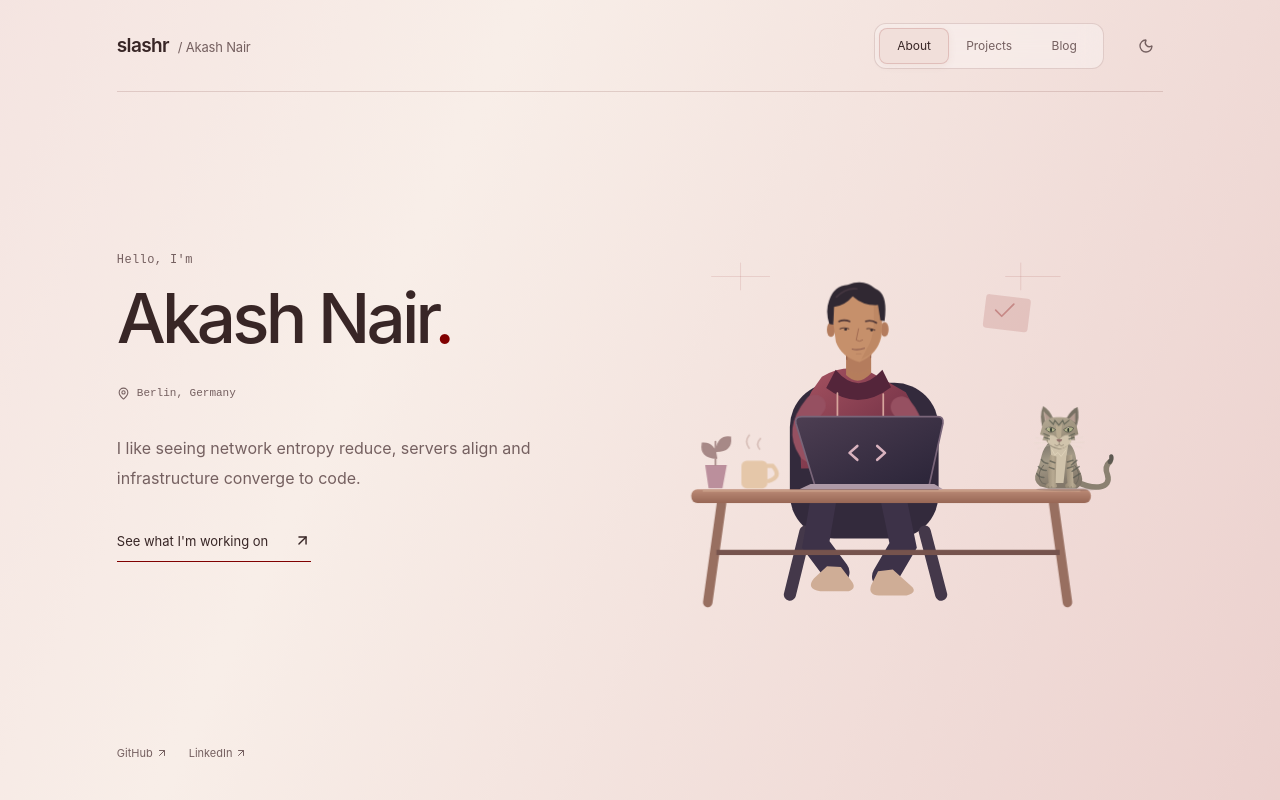
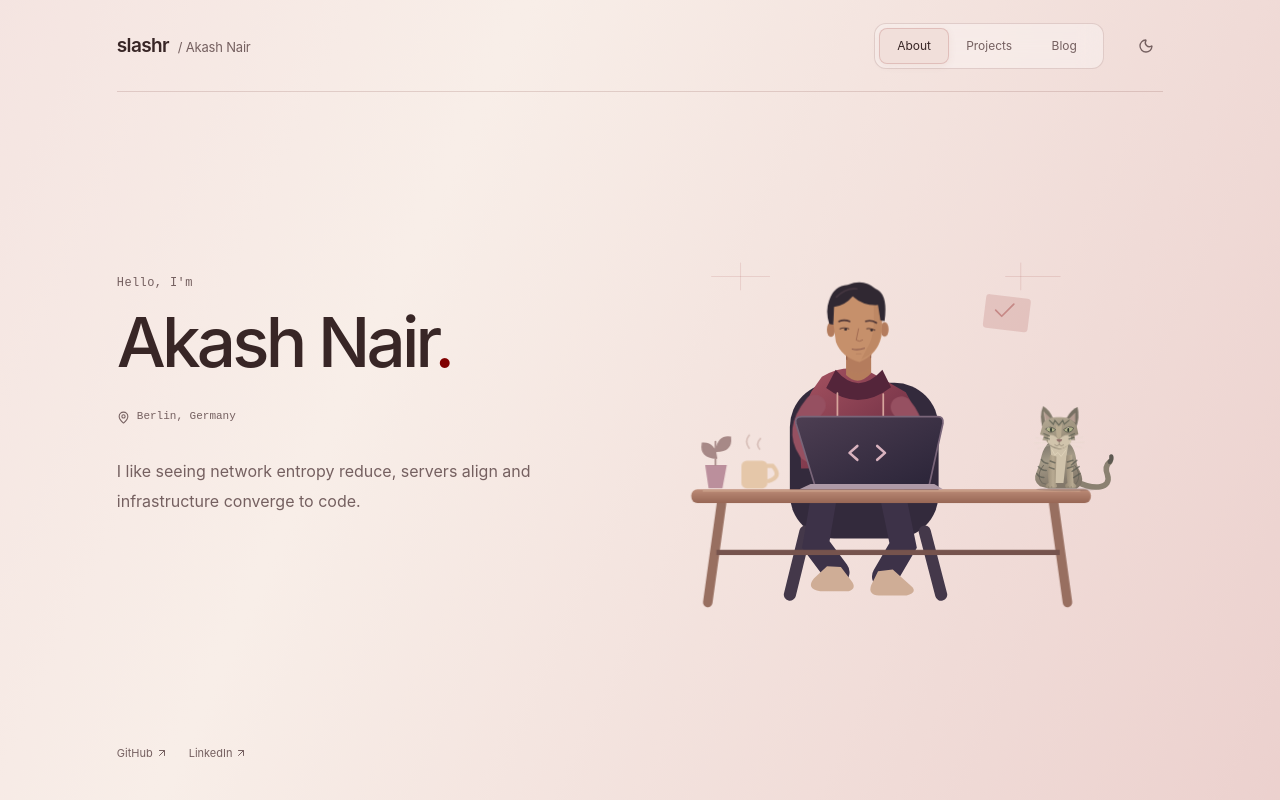
Before and after one commit to slashr/slashr.github.io, a Next.js app: page / in a window 1280 px wide. Built offline with nearby package versions, Linux system fonts and the light colour scheme.

Commit message:
Remove the Projects link from the About page

```diff
--- a/app/page.tsx
+++ b/app/page.tsx
@@ -1,5 +1,4 @@
-import Link from "next/link";
-import { ArrowUpRight, MapPin } from "lucide-react";
+import { MapPin } from "lucide-react";
 import { DeskCompanion } from "@/components/desk-companion";
 
 export default function Home() {
@@ -21,10 +20,6 @@ export default function Home() {
               infrastructure converge to code.
             </p>
           </div>
-          <Link className="about-project-link" href="/projects/">
-            See what I'm working on{" "}
-            <ArrowUpRight size={17} aria-hidden="true" />
-          </Link>
         </div>
         <DeskCompanion />
       </section>
```
Also changed, not shown: 4 other files (tests, documents, lock files or other folders).
